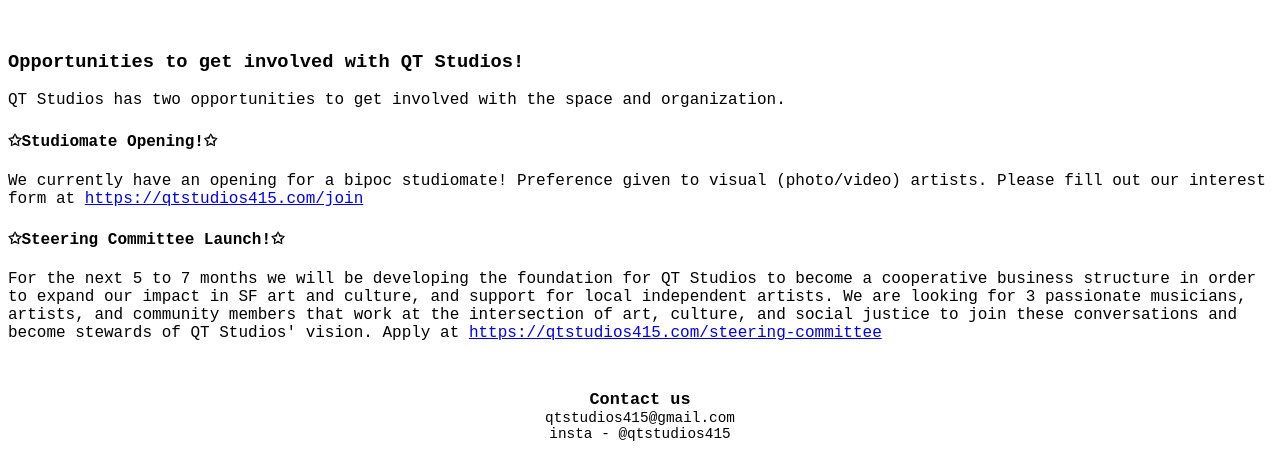
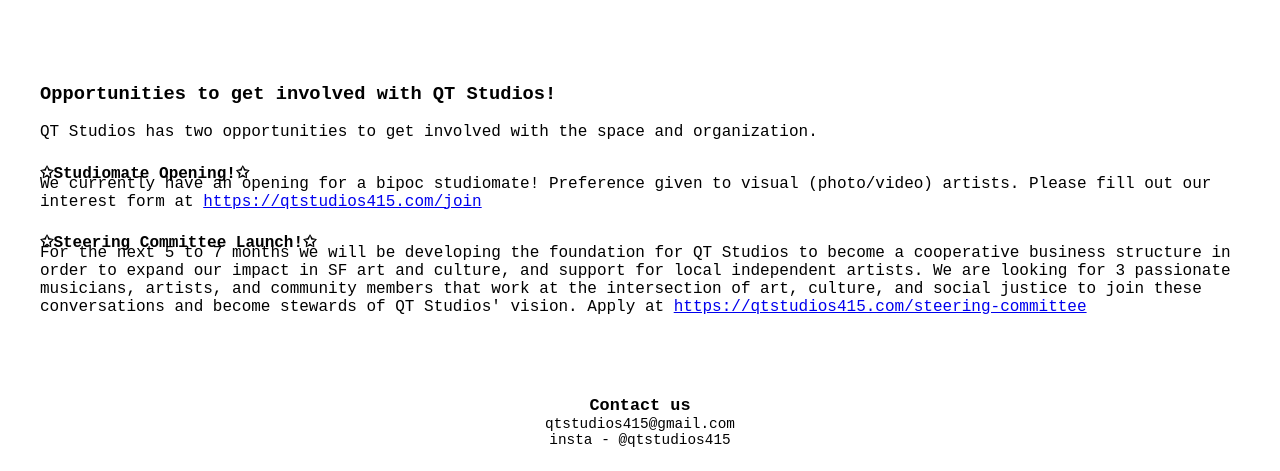
Before and after one commit to rossie111/qtstudios415, a plain HTML site: page join/index.html in a window 1280 px wide. Shown: the part 482-953 px from the top of the page. Drawn offline with nearby package versions, Linux system fonts and the light colour scheme; a web font is replaced by a local one.

Commit message:
Update stylesheet with details id and h4 tag

```diff
--- a/style.css
+++ b/style.css
@@ -185,6 +185,16 @@ iframe {
 	border-color: hsl(255, 100%, 88%);
 }
 
+#details{
+	margin: 1rem;
+	padding: 1rem;
+}
+
+h4{
+	padding: 0;
+	margin-bottom: -2%;
+}
+
 .footer {
 	text-align: center;
 	margin-bottom: -15px;
```
